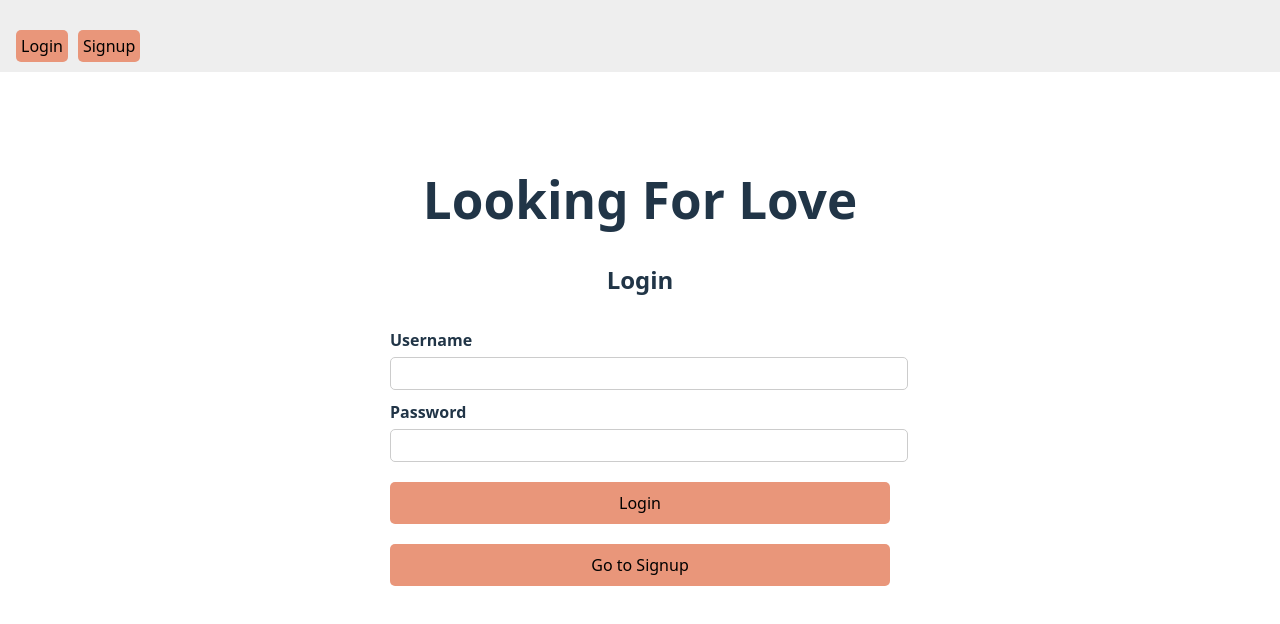
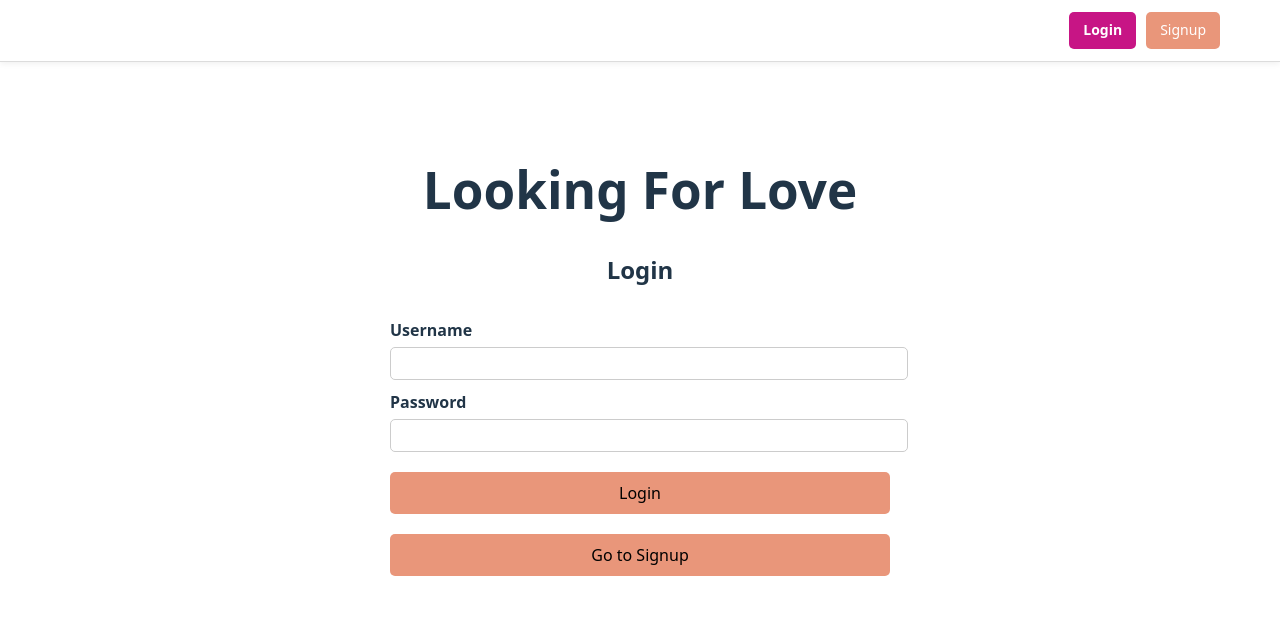
Before and after one commit to D-Bergevin/LookingForLove, a React (Vite) app in the folder Client/: page /login in a window 1280 px wide. Shown: the top 624 px of the page. Built offline with nearby package versions, Linux system fonts and the light colour scheme.

Commit message:
fixed design issues

```diff
--- a/Client/src/App.jsx
+++ b/Client/src/App.jsx
@@ -4,7 +4,7 @@ import {
   Routes,
   Route,
   Navigate,
-  Link,
+  NavLink,
   useNavigate,
   useLocation,
 } from "react-router";
@@ -18,6 +18,7 @@ import InterestDisplay from "./components/InterestDisplay.jsx";
 import SkillDisplay from "./components/SkillDisplay.jsx";
 import PotentialMatches from "./components/PotentialMatches.jsx";
 import { profile } from "./util/api.js";
+import "./components/ProfileTest.css";
 
 function ProtectedRoute({ isAuthenticated, loadingUser, children }) {
   const location = useLocation();
@@ -50,10 +51,6 @@ function App() {
   ]);
 
   const navigate = useNavigate();
-
-  const navButtonStyle = {
-    padding: "5px",
-  };
 
   const normalizeUser = (u) => ({
     username: u?.username || "",
@@ -92,7 +89,7 @@ function App() {
       localStorage.setItem("username", normalizedUser.username);
 
       if (redirectToProfile) {
-        navigate("/profile", { replace: true });
+        navigate("/potential-matches", { replace: true });
       }
     } catch (e) {
       console.error("Failed to load user profile:", e);
@@ -139,99 +136,95 @@ function App() {
     <>
       <Toaster position="top-right" />
 
-      <div
-        style={{
-          padding: "10px 16px",
-          background: "#eee",
-          display: "flex",
-          alignItems: "center",
-          gap: "10px",
-          width: "100%",
-          boxSizing: "border-box",
-        }}
+      <header className="app-header">
+        <div className="app-header-inner">
+          {!isAuthenticated ? (
+            <div className="app-nav guest-nav">
+              <NavLink
+                to="/login"
+                className={({ isActive }) =>
+                  isActive ? "app-nav-link active" : "app-nav-link"
+                }
               >
-        {!isAuthenticated ? (
-          <>
-            <Link to="/login">
-              <button type="button" style={navButtonStyle}>
                 Login
-              </button>
-            </Link>
+              </NavLink>
 
-            <Link to="/signup">
-              <button type="button" style={navButtonStyle}>
+              <NavLink
+                to="/signup"
+                className={({ isActive }) =>
+                  isActive ? "app-nav-link active" : "app-nav-link"
+                }
+              >
                 Signup
-              </button>
-            </Link>
-          </>
+              </NavLink>
+            </div>
           ) : (
-          <>
-            <Link to="/profile">
-              <button type="button" style={navButtonStyle}>
+            <div className="app-nav">
+              <NavLink
+                to="/profile"
+                className={({ isActive }) =>
+                  isActive ? "app-nav-link active" : "app-nav-link"
+                }
+              >
                 My Profile
-              </button>
-            </Link>
+              </NavLink>
 
-            <Link to="/profile-view">
-              <button type="button" style={navButtonStyle}>
+              <NavLink
+                to="/profile-view"
+                className={({ isActive }) =>
+                  isActive ? "app-nav-link active" : "app-nav-link"
+                }
+              >
                 Test ProfileView
-              </button>
-            </Link>
+              </NavLink>
 
-            {/* <Link to="/interests">
-              <button type="button" style={navButtonStyle}>
-                Test Interests
-              </button>
-            </Link> */}
+              <NavLink
+                to="/potential-matches"
+                className={({ isActive }) =>
+                  isActive ? "app-nav-link active" : "app-nav-link"
+                }
+              >
+                Test Potential Matches
+              </NavLink>
 
-            <Link to="/potential-matches">
-              <button type="button" style={navButtonStyle}>
-                Test Potential Matches
-              </button>
-            </Link>
-
-            <Link to="/matches">
-              <button type="button" style={navButtonStyle}>
+              <NavLink
+                to="/matches"
+                className={({ isActive }) =>
+                  isActive ? "app-nav-link active" : "app-nav-link"
+                }
+              >
                 Test Matches
-              </button>
-            </Link>
-
-            {/* <Link to="/skills">
-              <button type="button" style={navButtonStyle}>
-                Test Skills
-              </button>
-            </Link> */}
+              </NavLink>
 
               <button
                 type="button"
                 onClick={handleLogout}
-              style={{ ...navButtonStyle, marginLeft: "auto" }}
+                className="app-nav-link logout-btn"
               >
                 Logout
               </button>
-          </>
+            </div>
           )}
         </div>
+      </header>
 
       <Routes>
-        {/* default route */}
         <Route
           path="/"
           element={
             isAuthenticated ? (
-              <Navigate to="/profile" replace />
+              <Navigate to="/potential-matches" replace />
             ) : (
               <Navigate to="/login" replace />
             )
           }
         />
 
-        {/* public */}
         <Route
           path="/login"
           element={
             isAuthenticated ? (
-              <Navigate to="/profile" replace />
+              <Navigate to="/potential-matches" replace />
             ) : (
               <Login
                 setUser={async (u) => {
@@ -252,14 +245,13 @@ function App() {
           path="/signup"
           element={
             isAuthenticated ? (
-              <Navigate to="/profile" replace />
+              <Navigate to="/potential-matches" replace />
             ) : (
               <Signup goToLogin={() => navigate("/login")} />
             )
           }
         />
 
-        {/* protected */}
         <Route
           path="/profile"
           element={
@@ -378,7 +370,6 @@ function App() {
           }
         />
 
-        {/* fallback */}
         <Route path="*" element={<Navigate to="/" replace />} />
       </Routes>
     </>
--- a/Client/src/components/ProfileTest.css
+++ b/Client/src/components/ProfileTest.css
@@ -90,6 +90,7 @@ button:hover {
 .star:hover {
     color: blueviolet;
 }
+
 .modal-overlay {
   position: fixed;
   inset: 0;
@@ -148,9 +149,11 @@ button:hover {
   gap: 10px;
   justify-content: flex-end;
 }
+
 .profile-text-center {
     text-align: center;
 }
+
 .match-actions {
   display: flex;
   gap: 8px;
@@ -160,3 +163,80 @@ button:hover {
 .contact-info-list p {
   margin: 8px 0;
 }
+
+/* Header styles only */
+.app-header {
+  background-color: #ffffff;
+  border-bottom: 1px solid #dcdcdc;
+  box-shadow: 0 2px 6px rgba(0, 0, 0, 0.06);
+}
+
+.app-header-inner {
+  width: 100%;
+  max-width: 1200px;
+  margin: 0 auto;
+  padding: 12px 20px;
+  box-sizing: border-box;
+}
+
+.app-nav {
+  display: flex;
+  align-items: center;
+  gap: 10px;
+  flex-wrap: wrap;
+  width: 100%;
+}
+
+.guest-nav {
+  justify-content: flex-end;
+}
+
+.app-nav-link {
+  display: inline-block;
+  padding: 10px 14px;
+  background-color: darksalmon;
+  color: white;
+  text-decoration: none;
+  border: none;
+  border-radius: 5px;
+  cursor: pointer;
+  font-size: 14px;
+  font-family: inherit;
+  line-height: 1.2;
+  margin-top: 0;
+}
+
+.app-nav-link:hover {
+  background-color: deeppink;
+  color: white;
+}
+
+.app-nav-link.active,
+.app-nav-link[aria-current="page"] {
+  background-color: mediumvioletred;
+  color: white;
+  font-weight: bold;
+}
+
+.logout-btn {
+  margin-left: auto;
+  margin-top: 0;
+}
+
+@media (max-width: 768px) {
+  .app-header-inner {
+    padding: 10px 12px;
+  }
+
+  .app-nav {
+    gap: 8px;
+  }
+
+  .guest-nav {
+    justify-content: flex-end;
+  }
+
+  .logout-btn {
+    margin-left: 0;
+  }
+}
```
Lines whose indentation alone changed are shown as unchanged.
